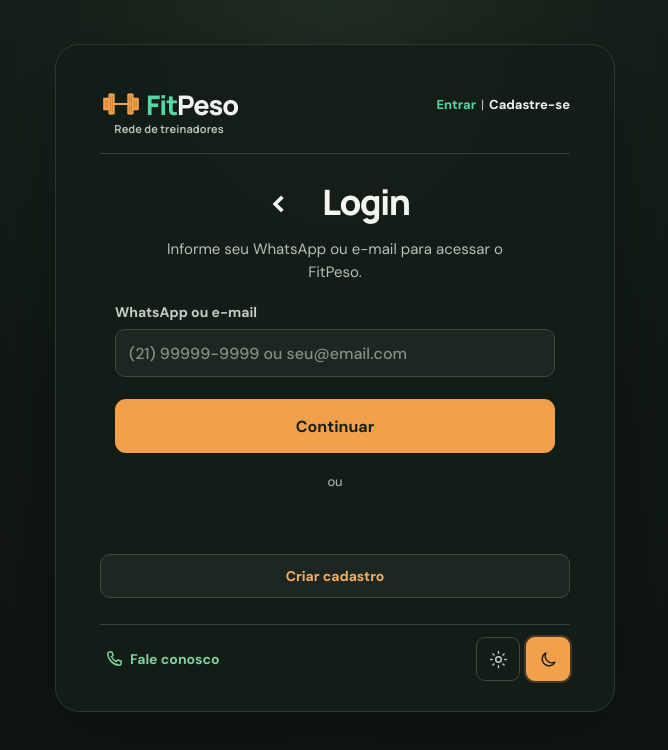
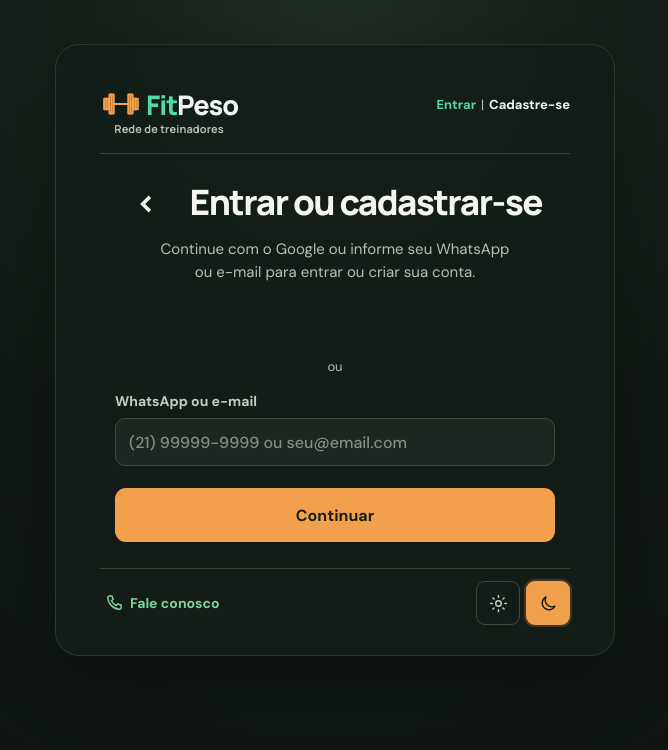
Before and after one commit to albertoapr/calculadoraimc, a Vue app: page /entrar in a window 1280 px wide. Shown: the top 750 px of the page, without its empty margins (305-973 px from the left). Built offline with nearby package versions, Linux system fonts and the light colour scheme.

Commit message:
feat(auth): reunir login e cadastro na tela existente sem alterar tema visual

```diff
--- a/src/views/auth/LoginView.vue
+++ b/src/views/auth/LoginView.vue
@@ -31,7 +31,6 @@ const {
   returnToLoginIdentifier,
   submitIdentityLogin,
   pollEmailLogin,
-  openCustomerSignupFromLogin,
 } = useFitpesoContext()
 </script>
 
@@ -49,12 +48,12 @@ const {
         >
           &lt;
         </button>
-        Login
+        Entrar ou cadastrar-se
       </h1>
       <p class="intro">
         {{
           loginStep === 1
-            ? 'Informe seu WhatsApp ou e-mail para acessar o FitPeso.'
+            ? 'Continue com o Google ou informe seu WhatsApp ou e-mail para entrar ou criar sua conta.'
             : 'Confirme seu acesso com segurança, sem senha nem data de nascimento.'
         }}
       </p>
@@ -65,6 +64,10 @@ const {
       class="form login-step-form"
       @submit.prevent="continueLoginIdentifier"
     >
+      <div class="login-google-alternative field-wide">
+        <div :ref="setGoogleButtonContainer" class="google-button-container"></div>
+        <span>ou</span>
+      </div>
       <label class="field field-wide" for="login-identifier">
         <span class="field-label">WhatsApp ou e-mail</span>
         <input
@@ -79,14 +82,16 @@ const {
           @input="emailLoginError = ''"
         />
       </label>
+      <p v-if="customerLoginError && !emailLoginError" class="login-validation-error field-wide" role="alert">
+        {{ customerLoginError }}
+      </p>
       <p v-if="emailLoginError" class="login-validation-error field-wide" role="alert">
         {{ emailLoginError }}
       </p>
-      <button class="primary-button field-wide" type="submit">Continuar</button>
-      <div class="login-google-alternative field-wide">
-        <span>ou</span>
-        <div :ref="setGoogleButtonContainer" class="google-button-container"></div>
-      </div>
+      <button class="primary-button field-wide" type="submit" :disabled="customerLoginSubmitting || emailLoginSubmitting">
+        {{ customerLoginSubmitting || emailLoginSubmitting ? 'Preparando acesso…' : 'Continuar' }}
+      </button>
+
     </form>
 
     <div v-else class="login-second-step">
@@ -146,14 +151,7 @@ const {
       </div>
     </div>
 
-    <button
-      v-if="loginStep === 1"
-      class="back-button"
-      type="button"
-      @click="openCustomerSignupFromLogin"
-    >
-      Criar cadastro
-    </button>
+
     <div
       v-if="trainerLoginDialog || showCustomerLoginDialog"
       class="success-overlay"
```
